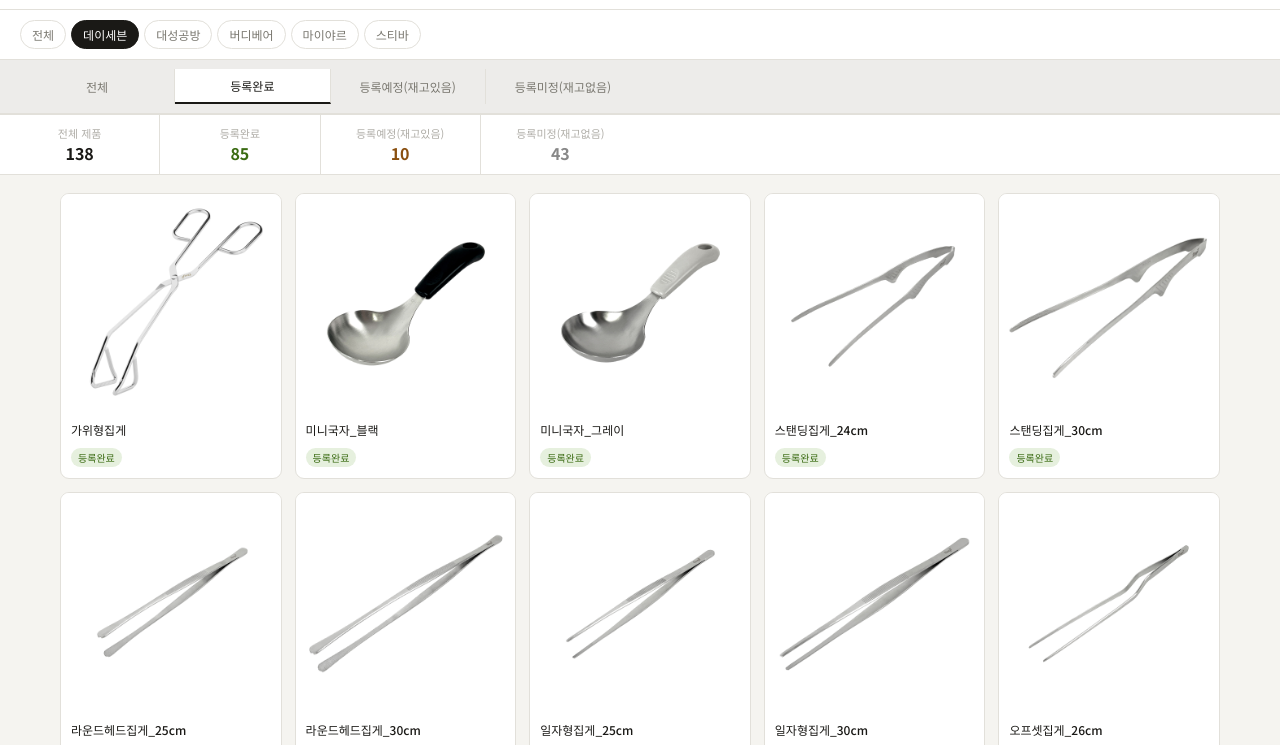
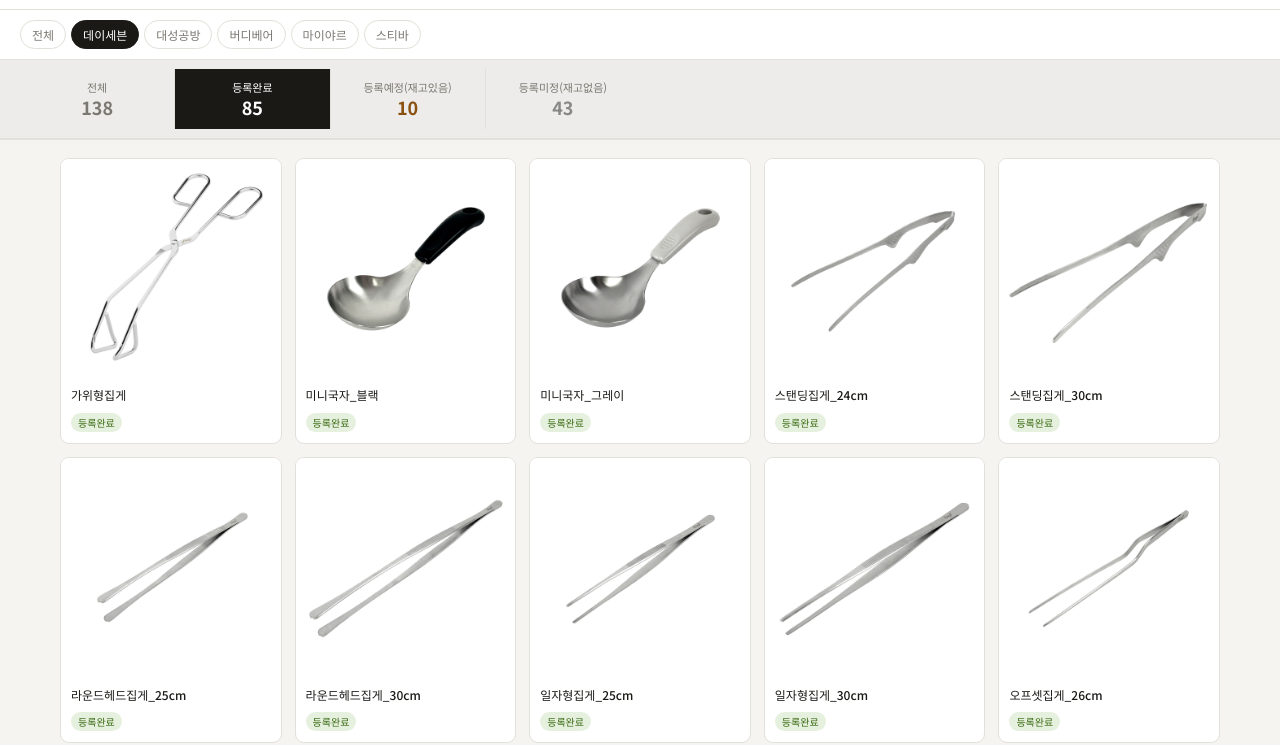
Before and after one commit to crazywave3/hendon_product_status, a plain HTML site: page index.html in a window 1280 px wide. Shown: the part 43-788 px from the top of the page. Drawn offline with Linux system fonts and the light colour scheme.

Commit message:
Add files via upload

```diff
--- a/index.html
+++ b/index.html
@@ -109,74 +109,43 @@
     /* ── 상태 칩 ── */
     .chip-status {
       font-family: 'Noto Sans KR', sans-serif;
-      font-size: 12px;
-      font-weight: 400;
       flex: 1;
-      padding: 8px 4px;
+      padding: 10px 4px;
       border: none;
       border-right: 1px solid var(--border);
       background: transparent;
       color: var(--text-secondary);
       cursor: pointer;
-      white-space: nowrap;
       text-align: center;
       transition: all 0.15s;
+      display: flex;
+      flex-direction: column;
+      align-items: center;
+      gap: 2px;
     }
     .chip-status:last-child { border-right: none; }
     .chip-status:hover { background: rgba(0,0,0,0.04); }
     .chip-status.active {
-      background: var(--surface);
-      color: var(--text-primary);
+      background: var(--accent);
+      color: #fff;
       font-weight: 500;
-      border-bottom: 2px solid var(--accent);
     }
+    .chip-status.active .btn-count { color: #fff !important; }
+    .btn-label {
+      font-size: 11px;
+      white-space: nowrap;
+      color: inherit;
+    }
+    .btn-count {
+      font-size: 18px;
+      font-weight: 700;
+      line-height: 1.2;
+    }
+    .chip-status[data-status="등록완료"] .btn-count { color: #3A6B12; }
+    .chip-status[data-status="등록예정"] .btn-count { color: #8A5010; }
+    .chip-status[data-status="등록미정"] .btn-count { color: #888; }
 
-    /* ── 요약 바 ── */
-    .summary-bar {
-      display: flex;
-      border-bottom: 1px solid var(--border);
-      background: var(--surface);
-    }
 
-    .summary-inner {
-      display: flex;
-      width: 100%;
-    }
-
-    @media (min-width: 768px) {
-      .summary-inner {
-        width: 50%;
-      }
-    }
-
-    .summary-item {
-      display: flex;
-      flex-direction: column;
-      align-items: center;
-      justify-content: center;
-      flex: 1;
-      padding: 8px 4px;
-      border-right: 1px solid var(--border);
-      gap: 2px;
-    }
-    .summary-item:last-child { border-right: none; }
-
-    .summary-label {
-      font-size: 11px;
-      color: var(--text-muted);
-      white-space: nowrap;
-    }
-
-    .summary-count {
-      font-size: 16px;
-      font-weight: 700;
-      color: var(--text-primary);
-      line-height: 1.3;
-    }
-
-    .summary-item.done .summary-count  { color: #3A6B12; }
-    .summary-item.ready .summary-count { color: #8A5010; }
-    .summary-item.none .summary-count  { color: #888; }
 
     /* ── 메인 ── */
     main {
@@ -292,17 +261,15 @@
   <div class="filter-row-brand" id="brandGroup"></div>
   <div class="filter-row-status">
     <div class="filter-status-inner" id="statusGroup">
-      <button class="chip-status" data-status="all">전체</button>
-      <button class="chip-status active" data-status="등록완료">등록완료</button>
-      <button class="chip-status" data-status="등록예정">등록예정(재고있음)</button>
-      <button class="chip-status" data-status="등록미정">등록미정(재고없음)</button>
+      <button class="chip-status" data-status="all"><span class="btn-label">전체</span><span class="btn-count" id="cnt-all"></span></button>
+      <button class="chip-status active" data-status="등록완료"><span class="btn-label">등록완료</span><span class="btn-count" id="cnt-done"></span></button>
+      <button class="chip-status" data-status="등록예정"><span class="btn-label">등록예정(재고있음)</span><span class="btn-count" id="cnt-ready"></span></button>
+      <button class="chip-status" data-status="등록미정"><span class="btn-label">등록미정(재고없음)</span><span class="btn-count" id="cnt-none"></span></button>
     </div>
   </div>
 </header>
 
-<div class="summary-bar">
-  <div class="summary-inner" id="summaryBar"></div>
-</div>
+
 
 <main id="main"></main>
 
@@ -545,26 +512,13 @@ document.getElementById('statusGroup').addEventListener('click', e => {
   renderCards(); /* 요약 바는 건드리지 않음 */
 });
 
-/* 요약 바: 브랜드 기준 고정, 상태 필터 무관 */
+/* 버튼에 숫자 표시: 브랜드 기준 고정, 상태 필터 무관 */
 function renderSummary() {
   const s = getBrandSummary(activeBrand);
-  document.getElementById('summaryBar').innerHTML = `
-    <div class="summary-item">
-      <span class="summary-label">전체 제품</span>
-      <span class="summary-count">${s.total}</span>
-    </div>
-    <div class="summary-item done">
-      <span class="summary-label">등록완료</span>
-      <span class="summary-count">${s.done}</span>
-    </div>
-    <div class="summary-item ready">
-      <span class="summary-label">등록예정(재고있음)</span>
-      <span class="summary-count">${s.ready}</span>
-    </div>
-    <div class="summary-item none">
-      <span class="summary-label">등록미정(재고없음)</span>
-      <span class="summary-count">${s.none}</span>
-    </div>`;
+  document.getElementById('cnt-all').textContent   = s.total;
+  document.getElementById('cnt-done').textContent  = s.done;
+  document.getElementById('cnt-ready').textContent = s.ready;
+  document.getElementById('cnt-none').textContent  = s.none;
 }
 
 function placeholder() {
```
